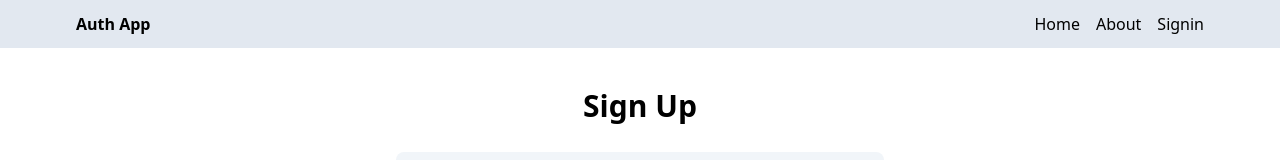
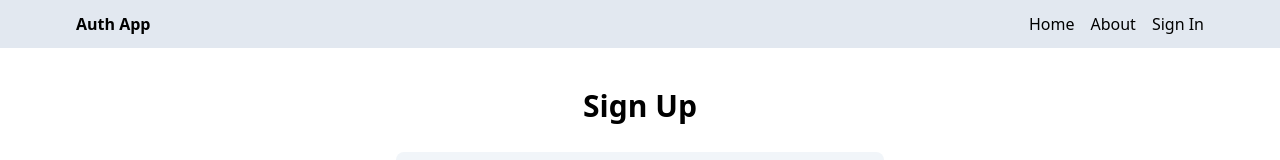
Before and after one commit to zoranstrumica/mern-auth, a React (Vite) app in the folder client/: page /sign-up in a window 1280 px wide. Shown: the top 160 px of the page. Built offline with nearby package versions, Linux system fonts and the light colour scheme.

Commit message:
update header component and make profile private

```diff
--- a/client/src/App.jsx
+++ b/client/src/App.jsx
@@ -1,22 +1,25 @@
 import { BrowserRouter, Routes, Route } from "react-router-dom";
 import Home from "./pages/Home";
 import About from "./pages/About";
-import Signin from "./pages/Signin";
-import Signup from "./pages/Signup";
+import SignIn from "./pages/SignIn";
+import SignUp from "./pages/SignUp";
 import Profile from "./pages/Profile";
 import Header from "./components/Header";
+import PrivateRoute from "./components/PrivateRoute";
 
 export default function App() {
   return (
     <BrowserRouter>
-      {/* {header} */}
+      {/* header */}
       <Header />
       <Routes>
         <Route path="/" element={<Home />} />
         <Route path="/about" element={<About />} />
-        <Route path="/sign-in" element={<Signin />} />
-        <Route path="/sign-up" element={<Signup />} />
-        <Route path="/profile" element={<Profile />} />
+        <Route path="/sign-in" element={<SignIn />} />
+        <Route path="/sign-up" element={<SignUp />} />
+        <Route element={<PrivateRoute />}>
+          <Route path="/profile" element={<Profile />} />
+        </Route>
       </Routes>
     </BrowserRouter>
   );
--- a/client/src/components/Header.jsx
+++ b/client/src/components/Header.jsx
@@ -1,6 +1,8 @@
 import { Link } from "react-router-dom";
+import { useSelector } from "react-redux";
 
 export default function Header() {
+  const { currentUser } = useSelector((state) => state.user);
   return (
     <div className="bg-slate-200">
       <div className="flex justify-between items-center max-w-6xl mx-auto p-3">
@@ -14,8 +16,16 @@
           <Link to="/about">
             <li>About</li>
           </Link>
-          <Link to="/sign-in">
-            <li>Signin</li>
+          <Link to="/profile">
+            {currentUser ? (
+              <img
+                src={currentUser.profilePicture}
+                alt="profile"
+                className="h-7 w-7 rounded-full object-cover"
+              />
+            ) : (
+              <li>Sign In</li>
+            )}
           </Link>
         </ul>
       </div>
--- /dev/null
+++ b/client/src/components/PrivateRoute.jsx
@@ -0,0 +1,7 @@
+import { useSelector } from "react-redux";
+import { Outlet, Navigate } from "react-router-dom";
+
+export default function PrivateRoute() {
+  const { currentUser } = useSelector((state) => state.user);
+  return currentUser ? <Outlet /> : <Navigate to="/sign-in" />;
+}
--- a/client/src/pages/Signin.jsx
+++ b/client/src/pages/Signin.jsx
@@ -8,7 +8,7 @@
 import { useDispatch, useSelector } from "react-redux";
 import OAuth from "../components/OAuth";
 
-export default function Signin() {
+export default function SignIn() {
   const [formData, setFormData] = useState({});
   const { loading, error } = useSelector((state) => state.user);
   const navigate = useNavigate();
--- a/client/src/pages/Signup.jsx
+++ b/client/src/pages/Signup.jsx
@@ -3,7 +3,7 @@
 import { Link, useNavigate } from "react-router-dom";
 import OAuth from "../components/OAuth";
 
-export default function Signup() {
+export default function SignUp() {
   const [formData, setFormData] = useState({});
   const [error, setError] = useState(false);
   const [loading, setLoading] = useState(false);
```
